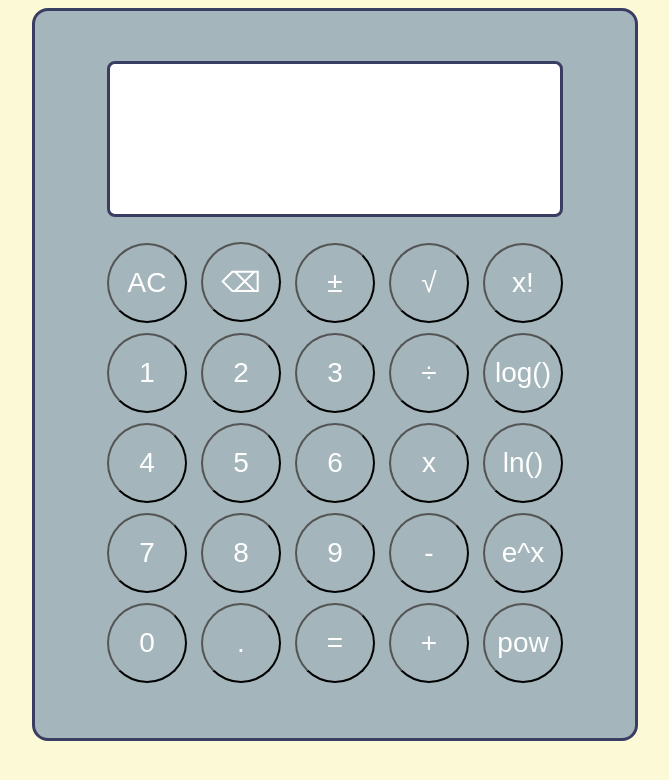
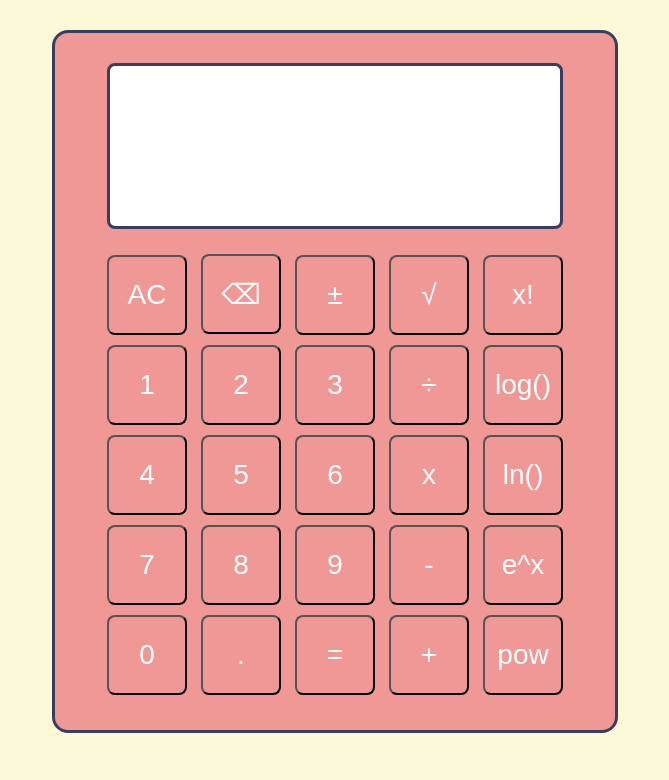
Before and after one commit to rosnbro/calculator, a plain HTML site: page index.html in a window 1280 px wide. Shown: the whole page, without its empty margins (313-982 px from the left). Drawn offline with Linux system fonts and the light colour scheme.

Commit message:
edited style to keep numbers within display bounds, cleaned up script, added description to readme file

```diff
--- a/script.js
+++ b/script.js
@@ -75,6 +75,7 @@ display(displayValue, num1, num2, operator);
 
 function display(active, num1, num2, operator) {
     let operatorSymbol;
+    let numOne = null;
 
     switch (operator) {
         case "add":
@@ -204,7 +205,7 @@ function power(num2) {
 function squareRoot() {
     if (num1 > 0) {
         return Math.sqrt(num1);
-    } else return "use your imagination.";
+    } else return "use your imagination";
 }
 
 function factorial() {
--- a/style.css
+++ b/style.css
@@ -6,10 +6,10 @@ body {
 .box {
     align-items: center;
     justify-content: center;
-    width: 600px;
-    margin: 0 auto;
-    padding: 50px 0;
-    background-color: #a4b6bc;
+    width: 500px;
+    margin: 30px auto 0;
+    padding: 30px;
+    background-color: #ef9895;
     border-radius: 16px;
     border-style: solid;
     border-color: #3a3d62;
@@ -18,23 +18,26 @@ body {
 .display {
     display: flex;
     flex-direction: column;
-    align-items: center;
-    justify-content: right;
+    align-items: flex-end;
+    align-content: stretch;
+    justify-content: center;
     text-align: right;
-    height: 150px;
-    width: 450px;
+    width: 400px;
     margin: 0 auto 20px;
-    padding: auto 10px;
+    padding: 0 25px;
     border-radius: 8px;
     border-style: solid;
     border-color: #3a3d62;
     background-color: white;
+    color: #3a3d62;
 }
 
 .stored {
     display: flex;
-    height: 75px;
-    width: auto;
+    flex-wrap: wrap;
+    justify-content: flex-end;
+    min-height: 75px;
+    max-width: 400px;
     padding: 10px 0 0;
 }
 
@@ -42,12 +45,15 @@ body {
     padding: 0 5px;
     font-size: 2.5rem;
     text-align: right;
+    overflow-wrap: break-word;
 }
 
 #activeNum {
-    height: 75px;
+    min-height: 75px;
+    max-width: 400px;
     font-size: 3rem;
     text-align: right;
+    overflow-wrap: break-word;
 }
 
 .row {
@@ -60,9 +66,9 @@ body {
 .keypad {
     width: 80px;
     height: 80px;
-    border-radius: 100%;
+    border-radius: 8px;
     margin: 5px;
-    background-color: #a4b6bc;
+    background-color: #ef9895;
     font-size: 1.75rem;
     color: white;
 }
```
Also changed, not shown: 1 other file.
